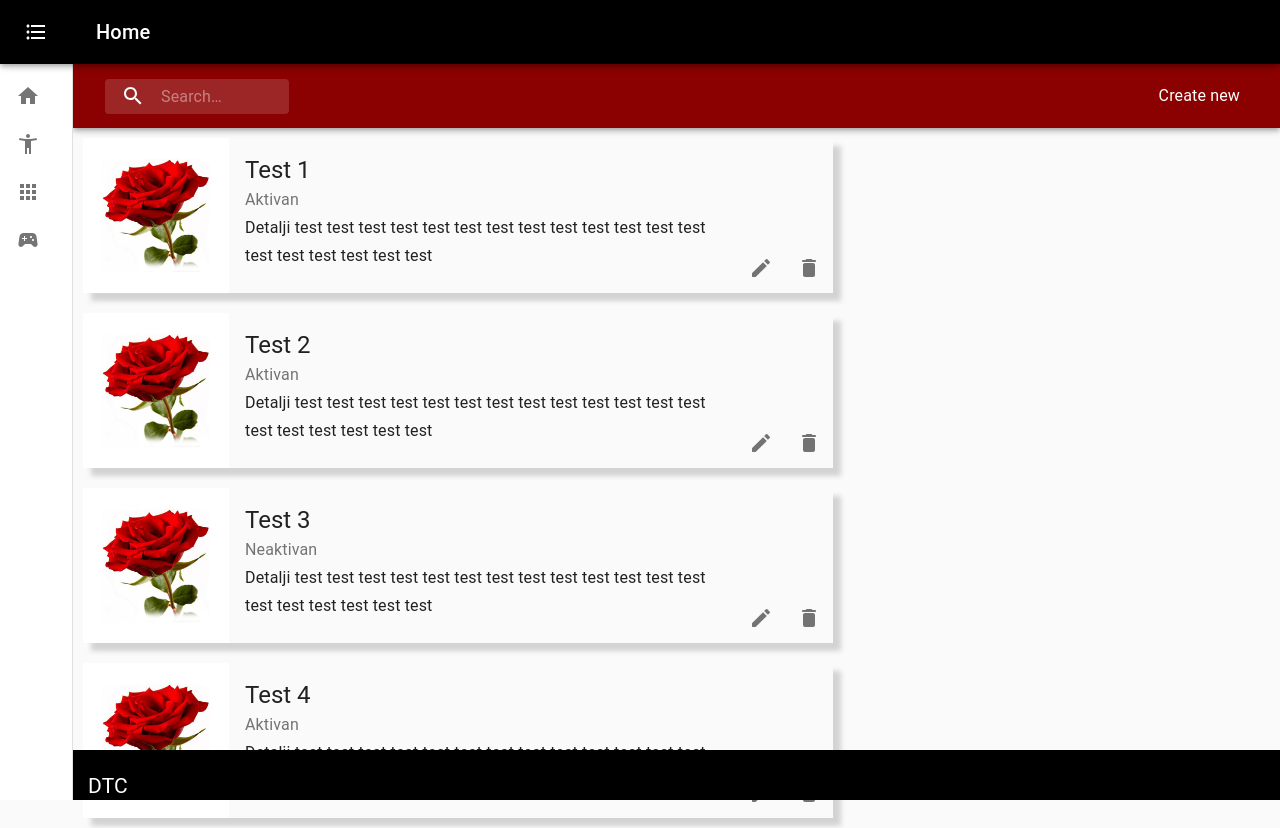
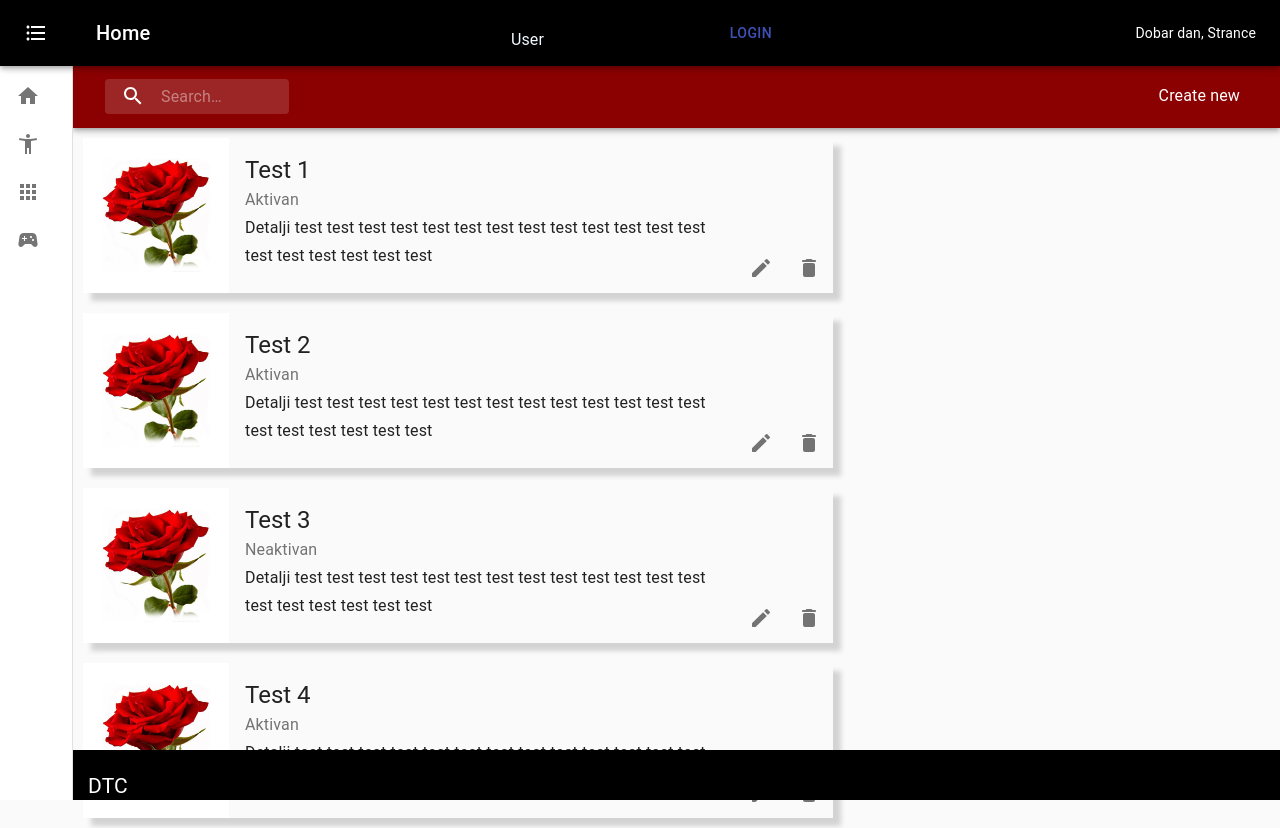
Before and after one commit to MilicaLj97/React-App, a React (Create React App) app: page / in a window 1280 px wide. Built offline with nearby package versions, Linux system fonts and the light colour scheme.

Commit message:
Add text for User on Menu

```diff
--- a/src/Menu.js
+++ b/src/Menu.js
@@ -1,6 +1,8 @@
 import React from 'react';
 import clsx from 'clsx';
 import { makeStyles, useTheme, fade } from '@material-ui/core/styles';
+import TextField from '@material-ui/core/TextField';
+import Button from '@material-ui/core/Button';
 
 import Drawer from '@material-ui/core/Drawer';
 import AppBar from '@material-ui/core/AppBar';
@@ -146,6 +148,24 @@ const useStyles = makeStyles(theme => ({
       display: 'none',
     },
   },
+  inputFiled: {
+    '& > *': {
+      margin: theme.spacing(1),
+      width: 200,
+      color: 'aliceblue',
+    },
+    marginLeft: 'auto',
+    marginBottom: '10px!important',
+
+  },
+  buttonUser: {
+    '& > *': {
+      margin: theme.spacing(1),
+    },
+  },
+  login:{
+    marginLeft: 'auto',
+  }
 }));
 
 export default function MiniDrawer() {
@@ -166,6 +186,11 @@ export default function MiniDrawer() {
   };
 
   const [title, setTitle] = React.useState(sessionStorage.getItem('myValueInLocalStorage') || 'Home');
+  const [user, setUser] = React.useState('Strance');
+
+
+
+
   return (
 
     <div className={classes.root}>
@@ -193,6 +218,17 @@ export default function MiniDrawer() {
            {title}
            </Typography>
 
+           <TextField type="text" className={classes.inputFiled} id="standard-basic" label="User"/>
+           <Button onClick={
+             (e) => {
+              setUser(document.getElementById("standard-basic").value);
+              }}
+
+              color="primary" >
+              Login
+              </Button>
+
+              <div className={classes.login}>Dobar dan, {user}</div>
         </Toolbar>
       </AppBar>
       <Drawer
```
